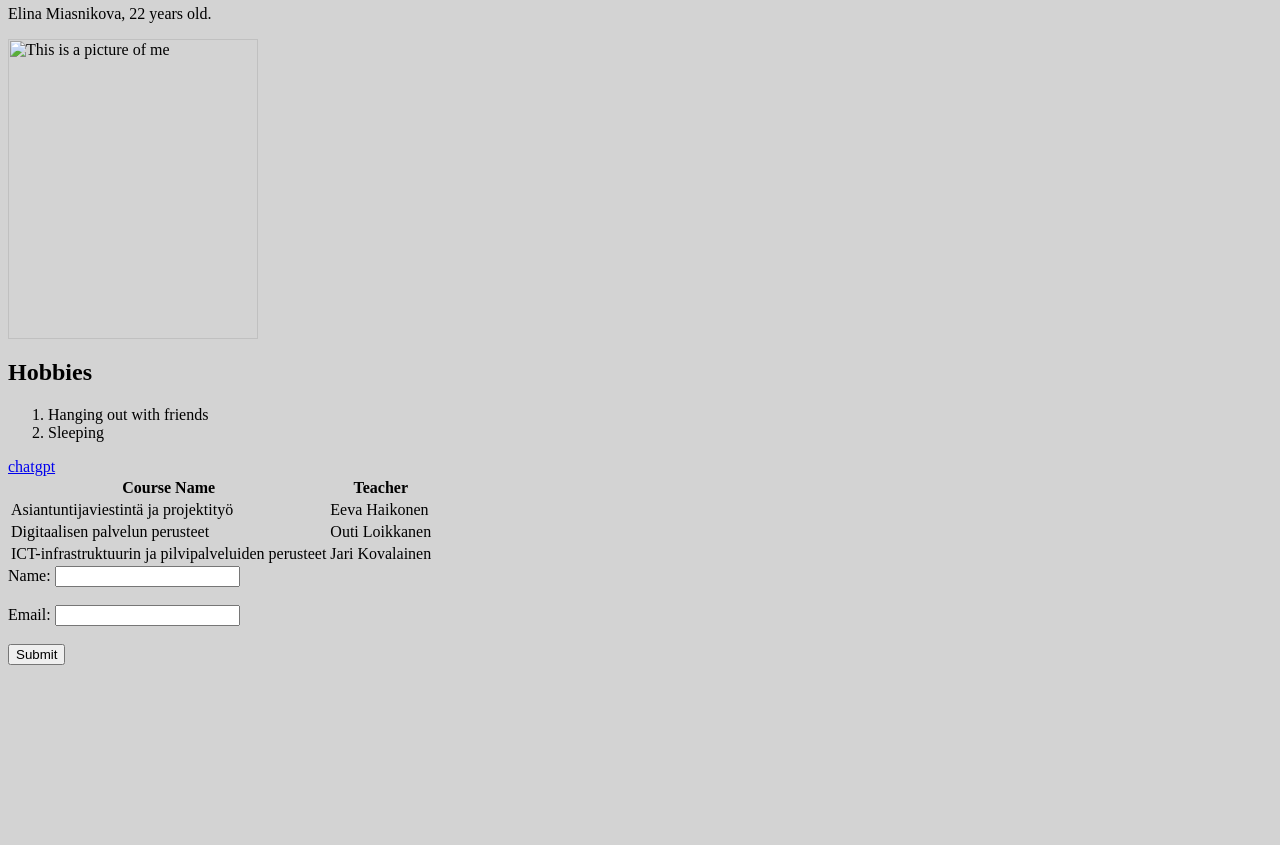
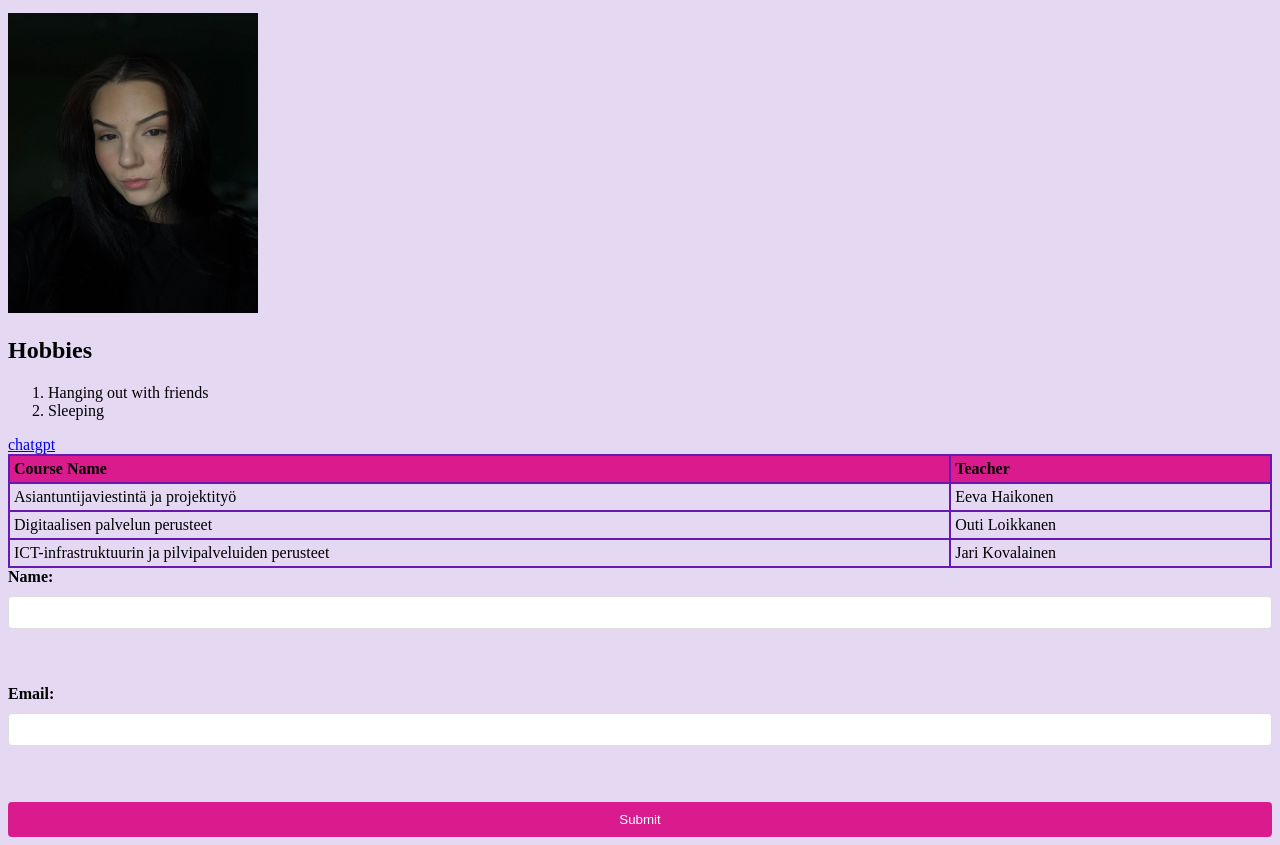
Before and after one commit to ElinaSofia/Websivusto_Syksy25, a plain HTML site: page WS02_CSS/index.html in a window 1280 px wide. Shown: the part 101-946 px from the top of the page. Before the commit the page ends 800 px from the top, so only its background shows below. Drawn offline with Linux system fonts and the light colour scheme.

Commit message:
Värin ja tyylin vaihto

```diff
--- a/WS02_CSS/index.html
+++ b/WS02_CSS/index.html
@@ -1,4 +1,4 @@
-!DOCTYPE html>
+<!DOCTYPE html>
 <html lang="en">
     <head>
         <title>My First HTML Page</title>
@@ -7,7 +7,7 @@
     <body>
         <h1>Welcome to my Page</h1>
         <p>Elina Miasnikova, 22 years old.</p>
-        <img src="IMG_6704.jpeg" alt="This is a picture of me"
+        <img src="./images/IMG_6704.jpeg" alt="This is a picture of me"
         width="250" height="300">
         <h2>Hobbies</h2>
     <ol>
--- a/WS02_CSS/styles/style.css
+++ b/WS02_CSS/styles/style.css
@@ -1,11 +1,58 @@
 p {
-      color: hot rgb(234, 31, 133);
+  color: rgb(196, 10, 128);
+}
+
+body {
+  background-color: rgb(228, 216, 243);
+}
+
+h1 {
+  font-size: 2em;
+}
+div {
+      padding: 60px;
+      margin: 10px;
+    }
+table {
+      width: 100%;
+      border-collapse: collapse;
     }
 
-    body {
-      background-color: lightgray;
+    th, td {
+      border: 2px solid #671aaf;
+      padding: 4px;
+      text-align: left;
     }
 
-    h1 {
-      font-size: 2em;
+    th {
+      background-color: #da1b8e;
     }
+
+    form {
+      display: flex;
+      flex-direction: column;
+      gap: 10px;
+    }
+
+    label {
+      font-weight: bold;
+    }
+
+    input[type="text"], input[type="email"] {
+      padding: 8px;
+      border: 1px solid #ddd;
+      border-radius: 4px;
+    }
+
+    input[type="submit"] {
+      background-color: #da1b8e;
+      color: white;
+      padding: 10px;
+      border: none;
+      border-radius: 4px;
+      cursor: pointer;
+    }
+
+    input[type="submit"]:hover {
+      background-color: #e463b9;
+    }
```
